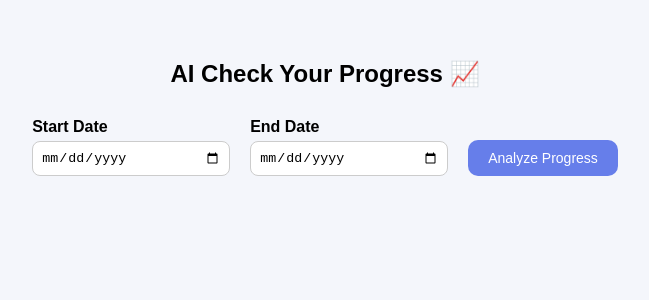
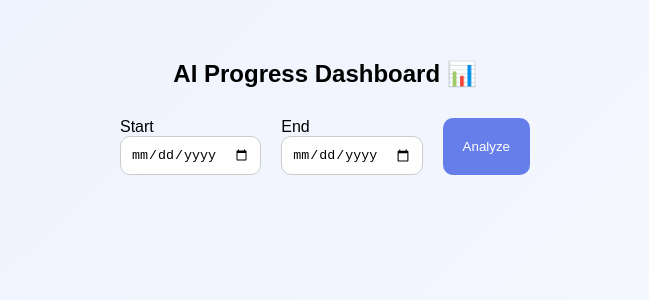
Before and after one commit to basanivreddy/gitmon, a React (Create React App) app: page /progress in a window 1280 px wide. Shown: the top 300 px of the page, without its empty margins (315-964 px from the left). Built offline with nearby package versions, Linux system fonts and the light colour scheme.

Commit message:
added 4 graphs progress dashboard

```diff
--- a/src/CheckProgress.css
+++ b/src/CheckProgress.css
@@ -1,6 +1,6 @@
 .progress-container {
   padding: 40px;
-  background: #f4f6fb;
+  background: linear-gradient(135deg, #eef2ff, #f8fafc);
   min-height: 100vh;
   font-family: Arial, sans-serif;
 }
@@ -10,13 +10,13 @@
   margin-bottom: 30px;
 }
 
+/* DATE */
 .date-selector {
   display: flex;
+  gap: 20px;
+  justify-content: center;
   flex-wrap: wrap;
-  gap: 20px;
-  align-items: flex-end;
-  justify-content: center;
-  margin-bottom: 40px;
+  margin-bottom: 30px;
 }
 
 .input-group {
@@ -24,49 +24,86 @@
   flex-direction: column;
 }
 
-.input-group label {
-  margin-bottom: 5px;
-  font-weight: 600;
+.input-group input {
+  padding: 10px;
+  border-radius: 10px;
+  border: 1px solid #ccc;
 }
 
-.input-group input {
-  padding: 8px;
-  border-radius: 8px;
-  border: 1px solid #ccc;
-  width: 180px;
-}
-
+/* BUTTON */
 .analyze-btn {
-  padding: 10px 20px;
+  padding: 12px 20px;
   border-radius: 10px;
   border: none;
   background: #667eea;
   color: white;
-  font-size: 14px;
   cursor: pointer;
-  transition: 0.3s;
 }
 
 .analyze-btn:hover {
   background: #5563d6;
 }
 
-.chart-section {
-  max-width: 800px;
+/* METRICS */
+.metrics-grid {
+  display: grid;
+  grid-template-columns: repeat(4, 1fr);
+  gap: 15px;
+  max-width: 900px;
   margin: auto;
 }
 
+.metric-card {
+  background: white;
+  padding: 20px;
+  border-radius: 12px;
+  text-align: center;
+  box-shadow: 0 8px 20px rgba(0, 0, 0, 0.08);
+}
+
+/* CHART GRID */
+.charts-grid {
+  display: grid;
+  grid-template-columns: repeat(2, 1fr);
+  gap: 20px;
+  max-width: 1000px;
+  margin: 30px auto;
+}
+
+.chart-card {
+  background: white;
+  padding: 20px;
+  border-radius: 15px;
+  box-shadow: 0 8px 20px rgba(0,0,0,0.08);
+}
+
+.chart-card h4 {
+  text-align: center;
+  margin-bottom: 10px;
+}
+
+/* INSIGHT */
 .insight-box {
-  margin-top: 30px;
+  max-width: 900px;
+  margin: 20px auto;
   padding: 20px;
-  max-width: 800px;
-  margin-left: auto;
-  margin-right: auto;
   background: white;
   border-radius: 12px;
-  box-shadow: 0 5px 15px rgba(0, 0, 0, 0.1);
 }
 
-.insight-box h3 {
-  margin-bottom: 10px;
+/* RESPONSIVE */
+@media (max-width: 768px) {
+  .metrics-grid {
+    grid-template-columns: repeat(2, 1fr);
+  }
+
+  .charts-grid {
+    grid-template-columns: 1fr;
+  }
 }
+
+@media (max-width: 500px) {
+  .metrics-grid {
+    grid-template-columns: 1fr;
+  }
+}
--- a/src/CheckProgress.js
+++ b/src/CheckProgress.js
@@ -27,9 +27,7 @@ function CheckProgress() {
   const [insight, setInsight] = useState("");
 
   const handleAnalyze = async () => {
-    console.log("Analyze clicked");
-    const userId = localStorage.getItem("userId"); // 👈 ADD THIS
-
+    const userId = localStorage.getItem("userId");
 
     if (!startDate || !endDate) {
       alert("Please select both dates");
@@ -44,7 +42,7 @@ function CheckProgress() {
       const data = await res.json();
 
       if (!Array.isArray(data) || data.length === 0) {
-        alert("No data found in selected range");
+        alert("No data found");
         setProgressData([]);
         setInsight("");
         return;
@@ -52,87 +50,143 @@ function CheckProgress() {
 
       setProgressData(data);
 
-      if (data.length > 1) {
-        const first = data[0].gaitScore || 0;
-        const last = data[data.length - 1].gaitScore || 0;
+      const first = data[0].gaitData?.gaitScore || 0;
+      const last = data[data.length - 1].gaitData?.gaitScore || 0;
 
-        if (first === 0) {
-          setInsight("Not enough data to calculate improvement.");
-          return;
-        }
-
+      if (first > 0) {
         const improvement = ((last - first) / first) * 100;
 
         if (improvement > 0) {
-          setInsight(
-            `Your gait improved by ${improvement.toFixed(
-              1
-            )}% during this period. Keep progressing!`
-          );
+          setInsight(`Improved by ${improvement.toFixed(1)}% 🎉`);
         } else if (improvement < 0) {
-          setInsight(
-            "Your gait performance declined slightly. Focus on posture correction."
-          );
+          setInsight("Slight decline detected ⚠️");
         } else {
-          setInsight("No major change detected in this period.");
+          setInsight("No major change detected");
         }
       }
-    } catch (error) {
-      console.error("Error fetching progress:", error);
+    } catch (err) {
+      console.error(err);
     }
   };
 
-  const chartData = {
-    labels: progressData.map((item) => item.date),
-    datasets: [
-      {
-        label: "Gait Score",
-        data: progressData.map((item) => item.gaitScore),
-        borderColor: "#667eea",
-        backgroundColor: "rgba(102,126,234,0.2)",
-        tension: 0.4
-      }
-    ]
-  };
+  const labels = progressData.map((i) => i.date);
+  const latest = progressData[progressData.length - 1]?.gaitData || {};
 
   return (
     <div className="progress-container">
-      <h2>AI Check Your Progress 📈</h2>
+      <h2>AI Progress Dashboard 📊</h2>
 
+      {/* DATE FILTER */}
       <div className="date-selector">
         <div className="input-group">
-          <label>Start Date</label>
-          <input
-            type="date"
-            value={startDate}
-            onChange={(e) => setStartDate(e.target.value)}
-          />
+          <label>Start</label>
+          <input type="date" onChange={(e) => setStartDate(e.target.value)} />
         </div>
 
         <div className="input-group">
-          <label>End Date</label>
-          <input
-            type="date"
-            value={endDate}
-            onChange={(e) => setEndDate(e.target.value)}
-          />
+          <label>End</label>
+          <input type="date" onChange={(e) => setEndDate(e.target.value)} />
         </div>
 
-        <button
-          type="button"
-          className="analyze-btn"
-          onClick={handleAnalyze}
-        >
-          Analyze Progress
+        <button className="analyze-btn" onClick={handleAnalyze}>
+          Analyze
         </button>
       </div>
 
+      {/* METRICS */}
       {progressData.length > 0 && (
-        <div className="chart-section">
-          <Line data={chartData} />
+        <div className="metrics-grid">
+          <div className="metric-card">
+            <span>Score</span>
+            <h3>{latest.gaitScore}</h3>
+          </div>
+          <div className="metric-card">
+            <span>Cadence</span>
+            <h3>{latest.cadence}</h3>
+          </div>
+          <div className="metric-card">
+            <span>Step Length</span>
+            <h3>{latest.stepLength}</h3>
+          </div>
+          <div className="metric-card">
+            <span>Speed</span>
+            <h3>{latest.speed}</h3>
+          </div>
         </div>
       )}
 
+      {/* 4 GRAPHS */}
+      {progressData.length > 0 && (
+        <div className="charts-grid">
+
+          <div className="chart-card">
+            <h4>Gait Score</h4>
+            <Line
+              data={{
+                labels,
+                datasets: [{
+                  label: "Gait Score",
+                  data: progressData.map(i => i.gaitData?.gaitScore || 0),
+                  borderColor: "#667eea",
+                  tension: 0.4
+                }]
+              }}
+            />
+          </div>
+
+          <div className="chart-card">
+            <h4>Cadence</h4>
+            <Line
+              data={{
+                labels,
+                datasets: [{
+                  label: "Cadence",
+                  data: progressData.map(i => i.gaitData?.cadence || 0),
+                  borderColor: "#48bb78",
+                  tension: 0.4
+                }]
+              }}
+            />
+          </div>
+
+          <div className="chart-card">
+            <h4>Step Length</h4>
+            <Line
+              data={{
+                labels,
+                datasets: [{
+                  label: "Step Length",
+                  data: progressData.map(i =>
+                    parseFloat(i.gaitData?.stepLength || 0)
+                  ),
+                  borderColor: "#ed8936",
+                  tension: 0.4
+                }]
+              }}
+            />
+          </div>
+
+          <div className="chart-card">
+            <h4>Speed</h4>
+            <Line
+              data={{
+                labels,
+                datasets: [{
+                  label: "Speed",
+                  data: progressData.map(i =>
+                    parseFloat(i.gaitData?.speed || 0)
+                  ),
+                  borderColor: "#e53e3e",
+                  tension: 0.4
+                }]
+              }}
+            />
+          </div>
+
+        </div>
+      )}
+
+      {/* INSIGHT */}
       {insight && (
         <div className="insight-box">
           <h3>AI Insight</h3>
```
Also changed, not shown: 1 other file (tests, documents, lock files or other folders).
